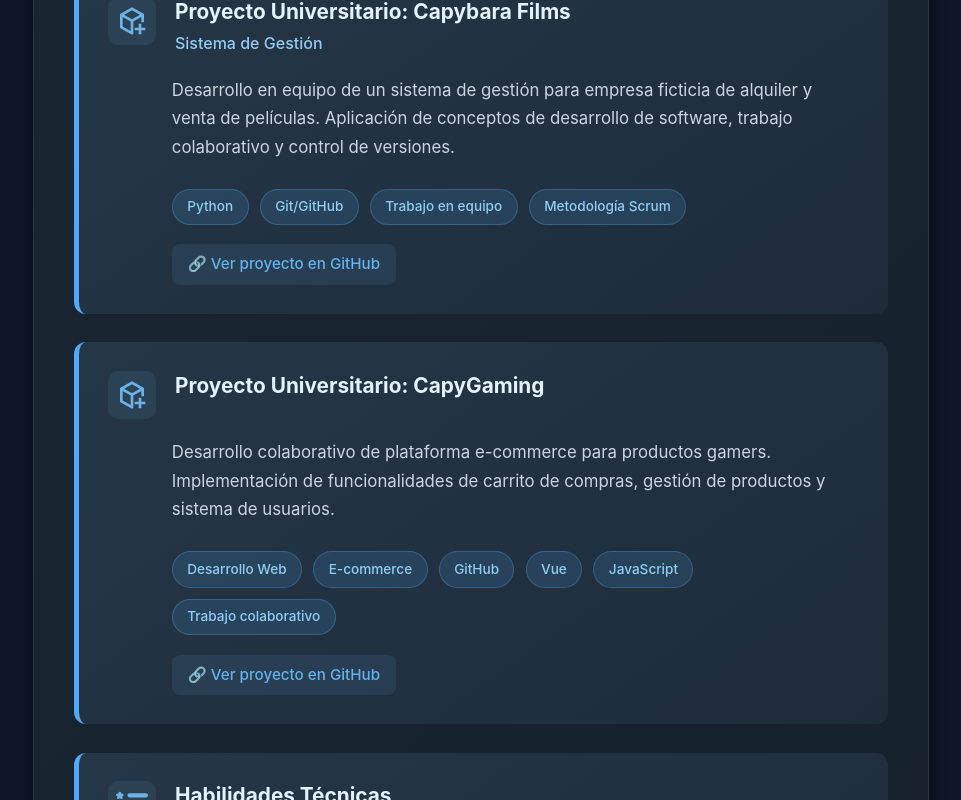
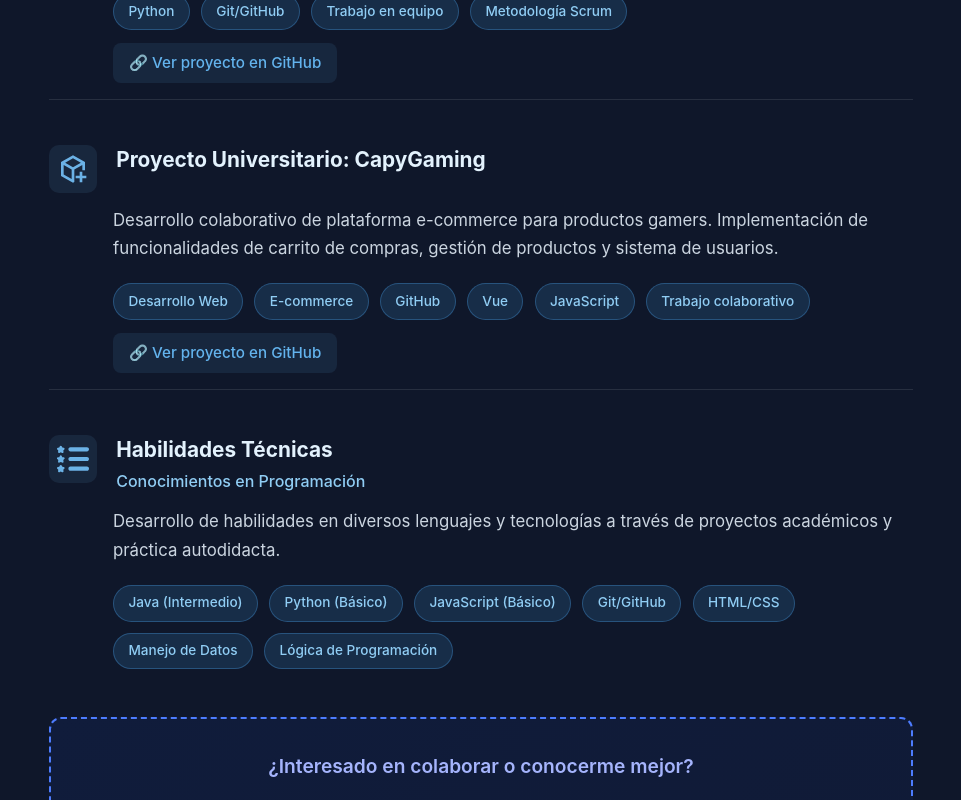
Before and after one commit to EzequielQ2004/Portafolio-Vuejs, a Vue app: page / in a window 1280 px wide. Shown: the part 4580-5380 px from the top of the page, without its empty margins (159-1120 px from the left). Built offline with nearby package versions, Linux system fonts and the light colour scheme.

Commit message:
Mejorar sección de experiencia

```diff
--- a/src/components/ExperienciaComponente.vue
+++ b/src/components/ExperienciaComponente.vue
@@ -76,8 +76,8 @@ const habilidadesBlandas = ref([
 </script>
 
 <template>
-    <div class="card">
-        <h3 class="titulo">{{ titulo.toLocaleUpperCase() }}</h3>
+    <section class="experiencia-section">
+        <!-- <h3 class="titulo">{{ titulo.toLocaleUpperCase() }}</h3> -->
         <p class="fecha">{{ fecha }}</p>
 
         <div class="experiencias-container">
@@ -120,33 +120,33 @@ const habilidadesBlandas = ref([
                     <a href="https://github.com/EzequielQ2004" target="_blank" class="cta-button github">
                         <img src="/src/assets/github.svg" width="20" alt="GitHub"> Ver GitHub
                     </a>
-                    <a href="https://ezequielquiroz-portafolio.netlify.app/" target="_blank" class="cta-button portfolio">
+                    <!-- <a href="https://ezequielquiroz-portafolio.netlify.app/" target="_blank" class="cta-button portfolio">
                         🌐 Ver Portafolio
-                    </a>
+                    </a> -->
                 </div>
             </div>
         </div>
-    </div>
+    </section>
 </template>
 
 <style scoped>
-.card {
-    display: flex;
-    flex-direction: column;
-    padding: 2.5rem;
-    background: linear-gradient(135deg, #1a2733, #15202b);
-    border-radius: 15px;
-    box-shadow: 0px 8px 24px rgba(0, 0, 0, 0.6);
+.experiencia-section {
+    /* structural wrapper without visible container */
+    padding: 2.5rem 1rem;
     max-width: 900px;
-    margin: auto;
-    transition: transform 0.3s ease;
-    border: 1px solid #2d3748;
+    margin: 0 auto;
 }
 
-.card:hover {
-    transform: translateY(-5px);
-    box-shadow: 0px 12px 32px rgba(0, 0, 0, 0.7);
+/* noop hover to avoid card-like interaction */
+.experiencia-section:hover {
+    transform: none;
 }
+
+/* keep the old class around if referenced elsewhere */
+.card {
+    display: none;
+}
+
 
 .titulo {
     font-size: 2rem;
@@ -187,37 +187,22 @@ const habilidadesBlandas = ref([
 .item {
     display: flex;
     flex-direction: column;
-    padding: 1.8rem;
-    gap: 1.2rem;
-    background: linear-gradient(145deg, #253646, #1e2c3a);
-    border-radius: 12px;
-    border-left: 5px solid #4dabf7;
-    transition: all 0.3s ease;
+    padding: 1rem 0; /* vertical spacing between entries */
+    gap: 0.8rem;
+    background: transparent;
+    border-radius: 0;
+    border: none;
+    transition: none;
     position: relative;
-    overflow: hidden;
+    overflow: visible;
+    border-bottom: 1px solid rgba(255,255,255,0.1); /* subtle divider */
 }
 
-.item::before {
-    content: '';
-    position: absolute;
-    top: 0;
-    left: 0;
-    right: 0;
-    height: 3px;
-    background: linear-gradient(90deg, #4dabf7, #339af0);
-    opacity: 0;
-    transition: opacity 0.3s ease;
+.item:last-child {
+    border-bottom: none;
 }
 
-.item:hover {
-    background: linear-gradient(145deg, #2d4559, #253646);
-    box-shadow: 0 8px 16px rgba(0, 0, 0, 0.3);
-    transform: translateX(5px);
-}
-
-.item:hover::before {
-    opacity: 1;
-}
+/* removed pseudo-element and hover styles so items flow naturally */
 
 .icono-titulo {
     display: flex;
@@ -409,8 +394,17 @@ const habilidadesBlandas = ref([
 /* Responsive */
 @media (max-width: 768px) {
     .card {
-        padding: 1.5rem;
+        padding: 1rem;
         max-width: 100%;
+    }
+
+    .experiencias-container {
+        gap: 1rem;
+    }
+
+    .item {
+        padding: 1rem;
+        gap: 0.8rem;
     }
 
     .texto-experiencia,
@@ -423,7 +417,7 @@ const habilidadesBlandas = ref([
     .icono-titulo {
         flex-direction: column;
         text-align: center;
-        gap: 1rem;
+        gap: 0.8rem;
     }
 
     .imagen-svg {
```
